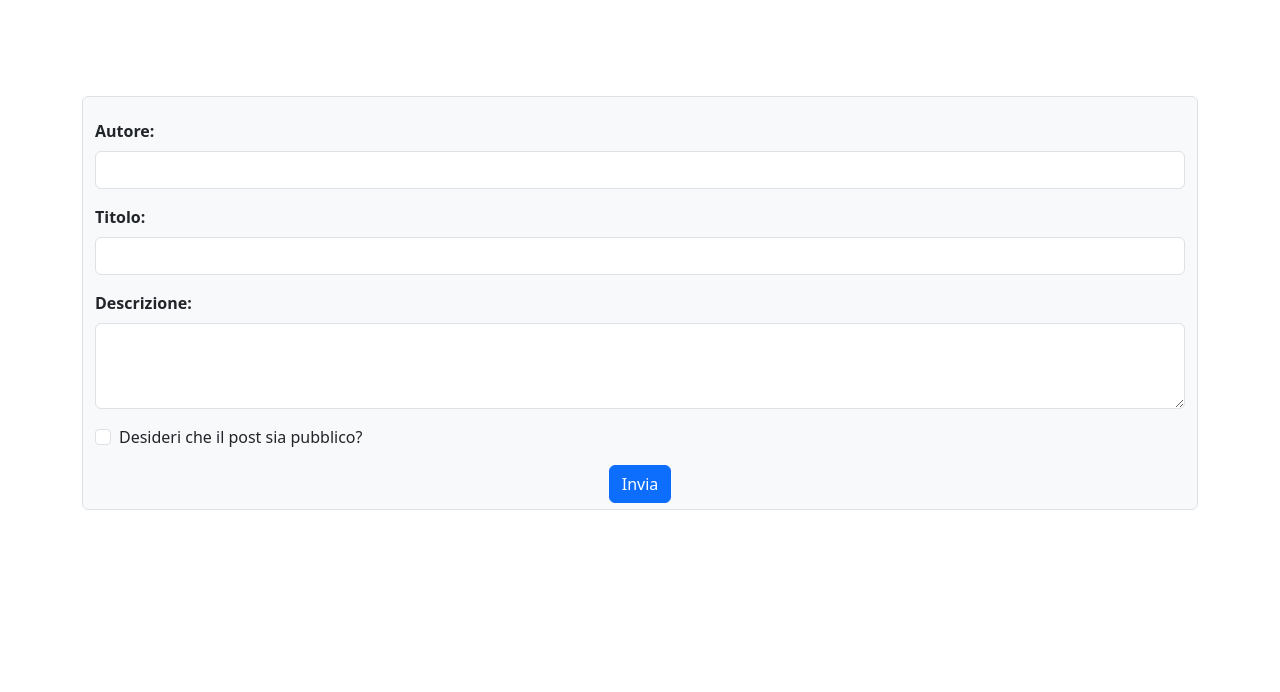
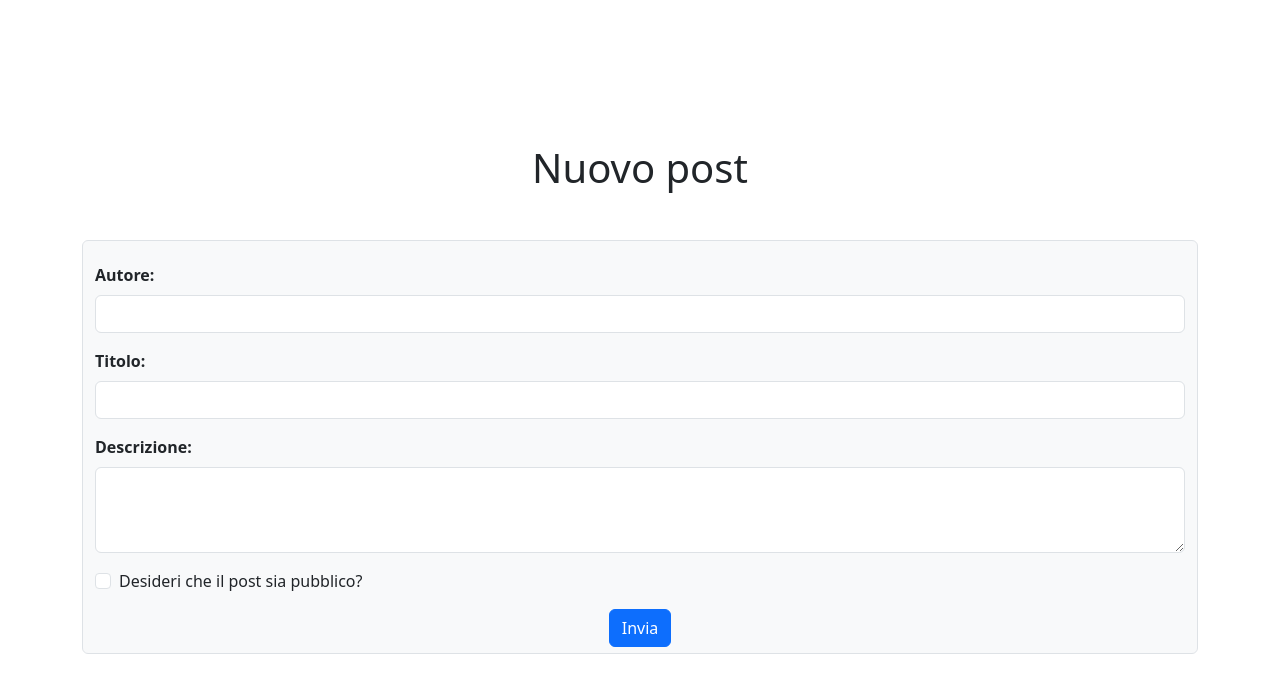
Before and after one commit to andreasalvi99/react-post-form, a React (Vite) app: page / in a window 1280 px wide. Shown: the top 692 px of the page. Built offline with nearby package versions, Linux system fonts and the light colour scheme.

Commit message:
added h1

```diff
--- a/src/App.jsx
+++ b/src/App.jsx
@@ -55,6 +55,7 @@ export default function App() {
     <>
       <section className="d-flex justify-content-center align-items-center p-5">
         <div className="container text-center mt-5">
+          <h1 className="my-5 ">Nuovo post</h1>
           {showSpinner && (
             <div className="spinner-border my-3" role="status">
               <span className="visually-hidden">Loading...</span>
```
